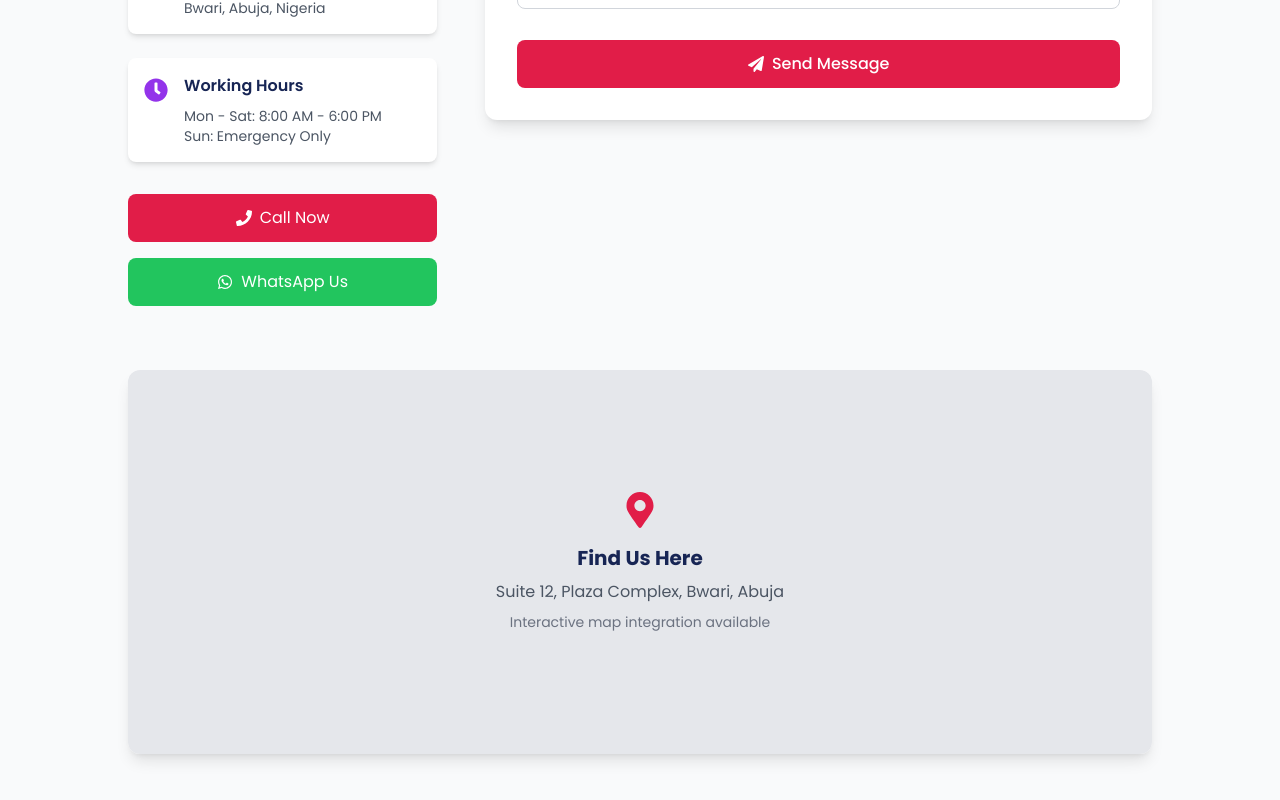
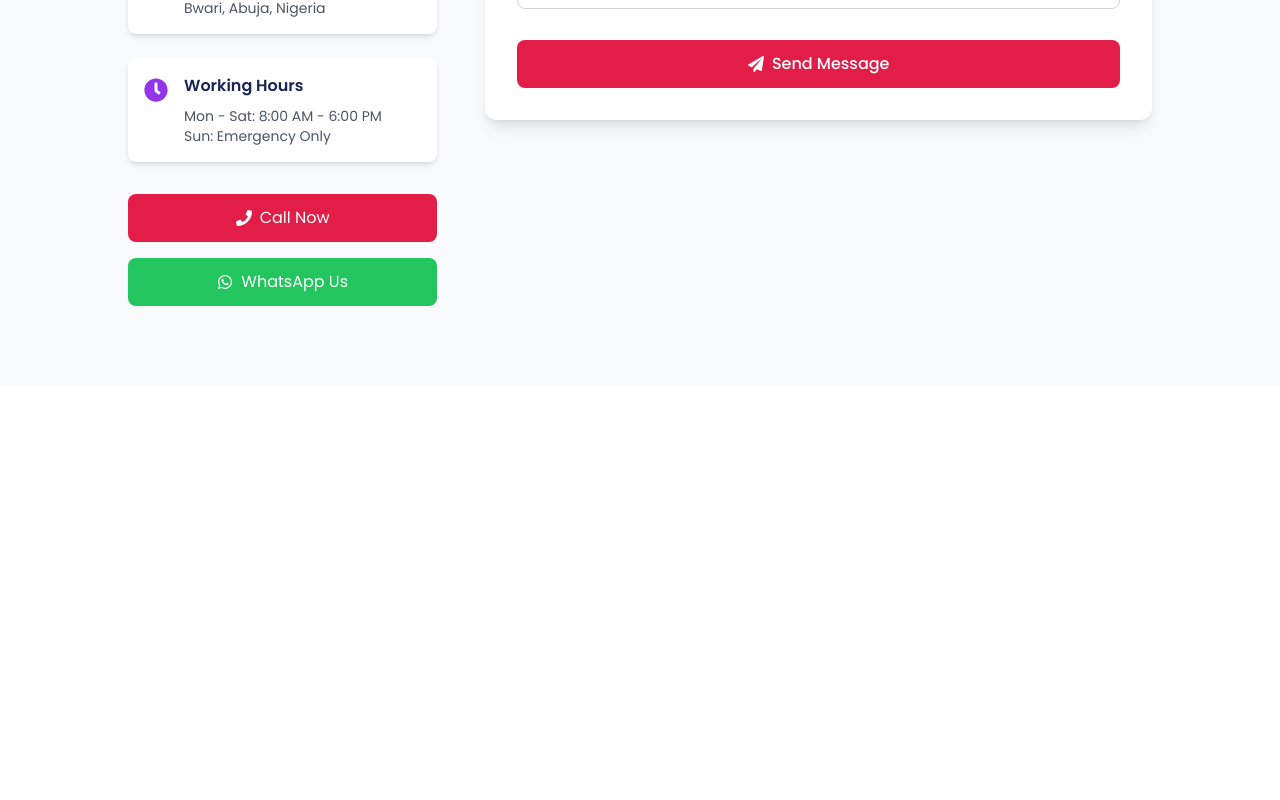
Before and after one commit to OgeeTech/CCTV, a Next.js app: page / in a window 1280 px wide. Shown: the part 6971-7771 px from the top of the page. After the commit the page ends 7357 px from the top, so only its background shows below. Built offline with nearby package versions, Linux system fonts and the light colour scheme.

Commit message:
Remove map section from Contact component

```diff
--- a/Components/Home/Contact/Contact.tsx
+++ b/Components/Home/Contact/Contact.tsx
@@ -1,3 +1,4 @@
+'use client';
 import React, { useState } from 'react';
 import { FaPhone, FaEnvelope, FaMapMarkerAlt, FaWhatsapp, FaClock, FaPaperPlane } from 'react-icons/fa';
 
@@ -241,20 +242,6 @@ const Contact = () => {
             </div>
           </div>
         </div>
-
-        {/* Map Section */}
-        <div className="mt-16">
-          <div className="bg-white rounded-xl shadow-lg overflow-hidden">
-            <div className="h-96 bg-gray-200 flex items-center justify-center">
-              <div className="text-center">
-                <FaMapMarkerAlt className="text-4xl text-rose-600 mx-auto mb-4" />
-                <h4 className="text-xl font-bold text-blue-950 mb-2">Find Us Here</h4>
-                <p className="text-gray-600">Suite 12, Plaza Complex, Bwari, Abuja</p>
-                <p className="text-sm text-gray-500 mt-2">Interactive map integration available</p>
-              </div>
-            </div>
-          </div>
-        </div>
       </div>
     </div>
   );
```
